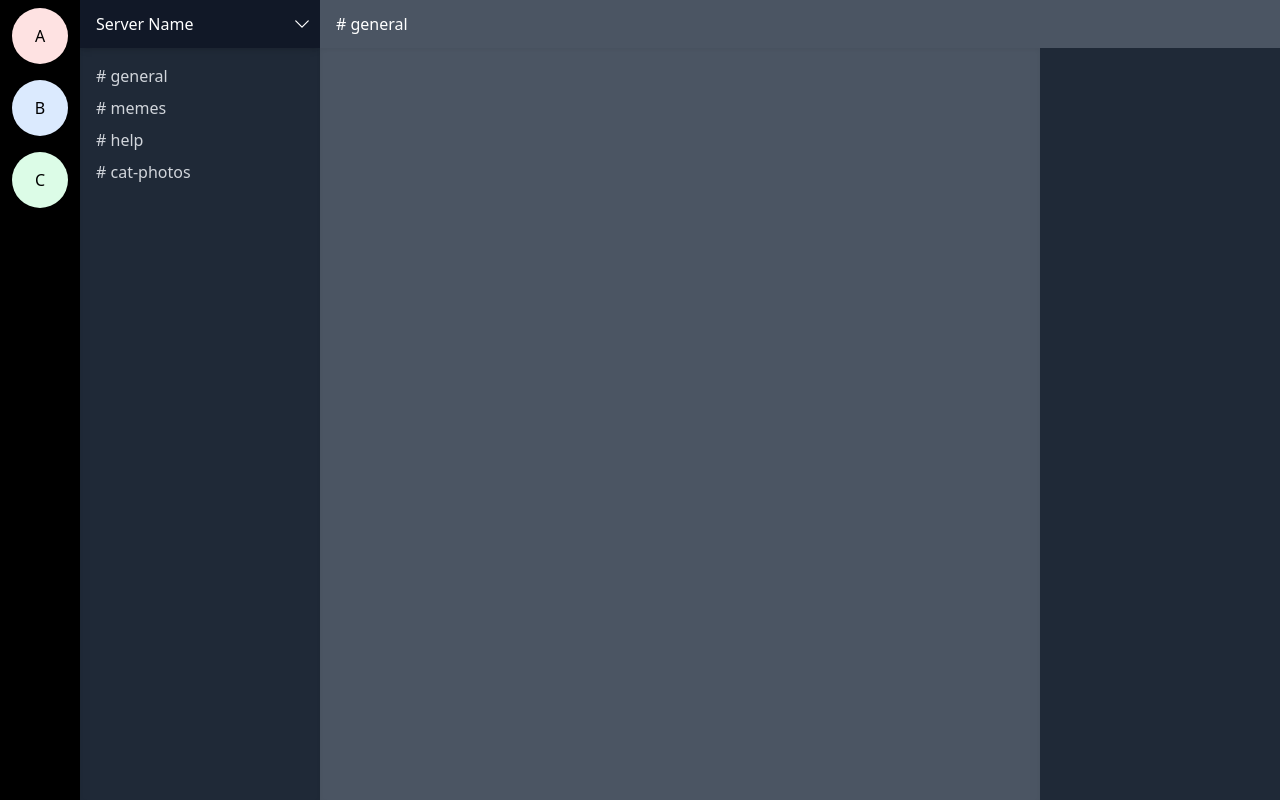
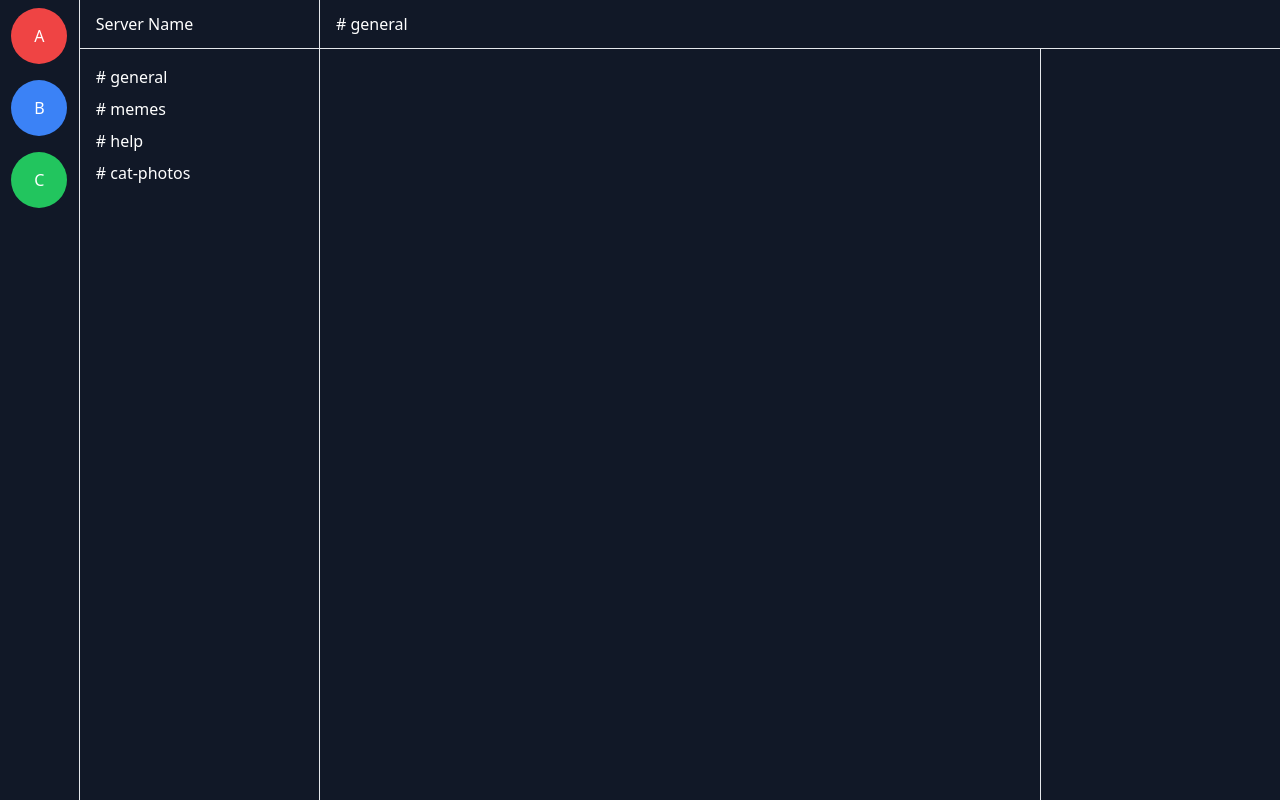
Before and after one commit to arnavb/mayhem, a Next.js app: page / in a window 1280 px wide. Built offline with nearby package versions, Linux system fonts and the light colour scheme.

Commit message:
Remove styling temporarily
Replace with simple background color and borders to differentiate
varying sections.

```diff
--- a/src/app/components/Main.tsx
+++ b/src/app/components/Main.tsx
@@ -2,8 +2,8 @@ import ChatContainer from "./ChatContainer";
 
 const MainNavbar = () => {
   return (
-    <div className="flex w-full items-center bg-gray-600 pl-4 pr-2 pt-3 pb-3">
-      <span className="text-white"># general</span>
+    <div className="flex w-full items-center border-b pl-4 pr-2 pt-3 pb-3">
+      <span># general</span>
     </div>
   );
 };
--- a/src/app/components/MessageContainer.tsx
+++ b/src/app/components/MessageContainer.tsx
@@ -1,5 +1,5 @@
 const MessageContainer = () => {
-  return <div className="w-3/4 bg-gray-600 shadow-inner"></div>;
+  return <div className="w-3/4"></div>;
 };
 
 export default MessageContainer;
--- a/src/app/components/PeopleList.tsx
+++ b/src/app/components/PeopleList.tsx
@@ -1,5 +1,5 @@
 const PeopleList = () => {
-  return <div className="w-1/4 bg-gray-800"></div>;
+  return <div className="w-1/4 border-l"></div>;
 };
 
 export default PeopleList;
--- a/src/app/components/sidebar/ServerList.tsx
+++ b/src/app/components/sidebar/ServerList.tsx
@@ -10,10 +10,10 @@ const ServerIcon = ({ letter, color }: { letter: string; color: string }) => {
 
 const ServerList = () => {
   return (
-    <div className="flex w-1/4 flex-col items-center bg-black">
-      <ServerIcon letter="A" color="bg-red-100" />
-      <ServerIcon letter="B" color="bg-blue-100" />
-      <ServerIcon letter="C" color="bg-green-100" />
+    <div className="flex w-1/4 flex-col items-center border-r">
+      <ServerIcon letter="A" color="bg-red-500" />
+      <ServerIcon letter="B" color="bg-blue-500" />
+      <ServerIcon letter="C" color="bg-green-500" />
     </div>
   );
 };
--- a/src/app/components/sidebar/Sidebar.tsx
+++ b/src/app/components/sidebar/Sidebar.tsx
@@ -3,7 +3,7 @@ import ServerList from "./ServerList";
 
 const Sidebar = () => {
   return (
-    <div className="flex w-1/4 shrink-0">
+    <div className="flex w-1/4 shrink-0 border-r">
       <ServerList />
       <ChannelList />
     </div>
--- a/src/app/components/sidebar/channels/ChannelListContainer.tsx
+++ b/src/app/components/sidebar/channels/ChannelListContainer.tsx
@@ -1,21 +1,7 @@
 const ChannelServerName = ({ name }: { name: string }) => {
   return (
-    <div className="flex w-full items-center bg-gray-900 pl-4 pr-2 pt-3 pb-3 shadow-md">
-      <span className="text-white">{name}</span>
-      <svg
-        xmlns="http://www.w3.org/2000/svg"
-        fill="none"
-        viewBox="0 0 24 24"
-        strokeWidth={1.5}
-        stroke="white"
-        className="ml-auto aspect-square w-5 align-middle"
-      >
-        <path
-          strokeLinecap="round"
-          strokeLinejoin="round"
-          d="M19.5 8.25l-7.5 7.5-7.5-7.5"
-        />
-      </svg>
+    <div className="flex w-full items-center border-b pl-4 pr-2 pt-3 pb-3">
+      <span>{name}</span>
     </div>
   );
 };
@@ -23,9 +9,7 @@ const ChannelServerName = ({ name }: { name: string }) => {
 const ChannelName = ({ name }: { name: string }) => {
   return (
     <>
-      <li className="cursor-pointer rounded pl-1 pt-1 pb-1 text-gray-300 hover:bg-gray-600">
-        # {name}
-      </li>
+      <li className="cursor-pointer rounded pl-1 pt-1 pb-1"># {name}</li>
     </>
   );
 };
@@ -43,7 +27,7 @@ const ChannelList = () => {
 
 const ChannelListContainer = () => {
   return (
-    <div className="w-3/4 bg-gray-800 shadow-inner">
+    <div className="w-3/4">
       <ChannelServerName name="Server Name" />
       <ChannelList />
     </div>
--- a/src/app/page.tsx
+++ b/src/app/page.tsx
@@ -7,7 +7,7 @@ export const metadata = {
 
 export default function Home() {
   return (
-    <div className="flex h-screen">
+    <div className="flex h-screen bg-gray-900 text-white">
       <Sidebar />
       <Main />
     </div>
```
